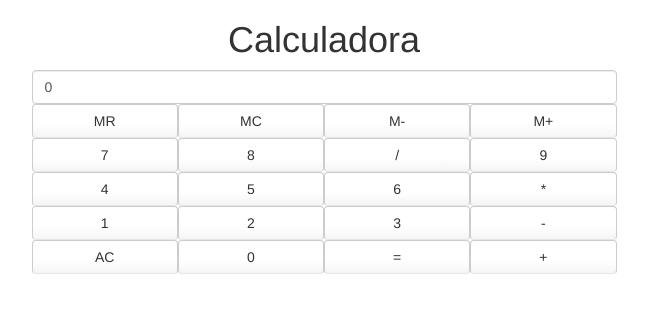
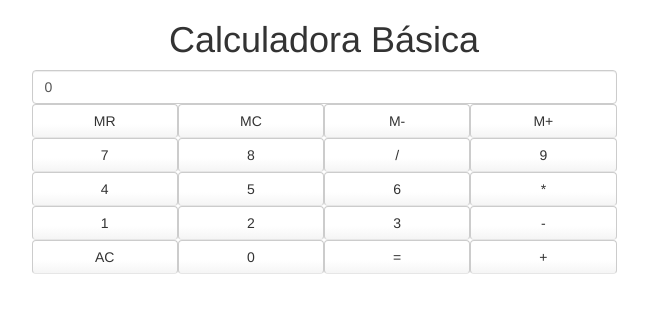
Before and after one commit to Inaiane/calculadoraBasica, a plain HTML site: page index.html in a window 1280 px wide. Shown: the whole page, without its empty margins (316-964 px from the left). Drawn offline with Linux system fonts and the light colour scheme.

Commit message:
Alterando o titulo

```diff
--- a/index.html
+++ b/index.html
@@ -12,7 +12,7 @@
 </head>
 
 <body>
-    <h1 style="text-align: center">Calculadora</h1>
+    <h1 style="text-align: center">Calculadora Básica</h1>
 
 <section id="calculadora" class="container">
     <div class="row">
```
